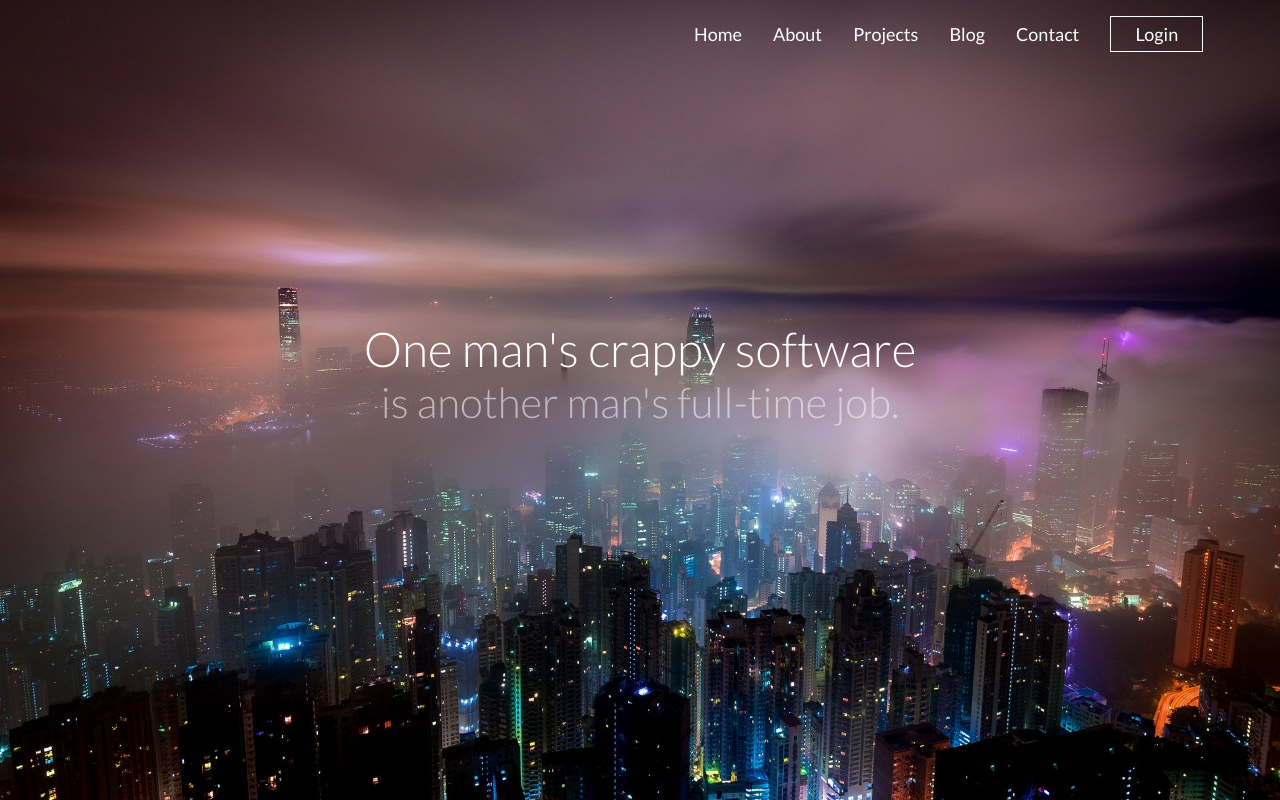
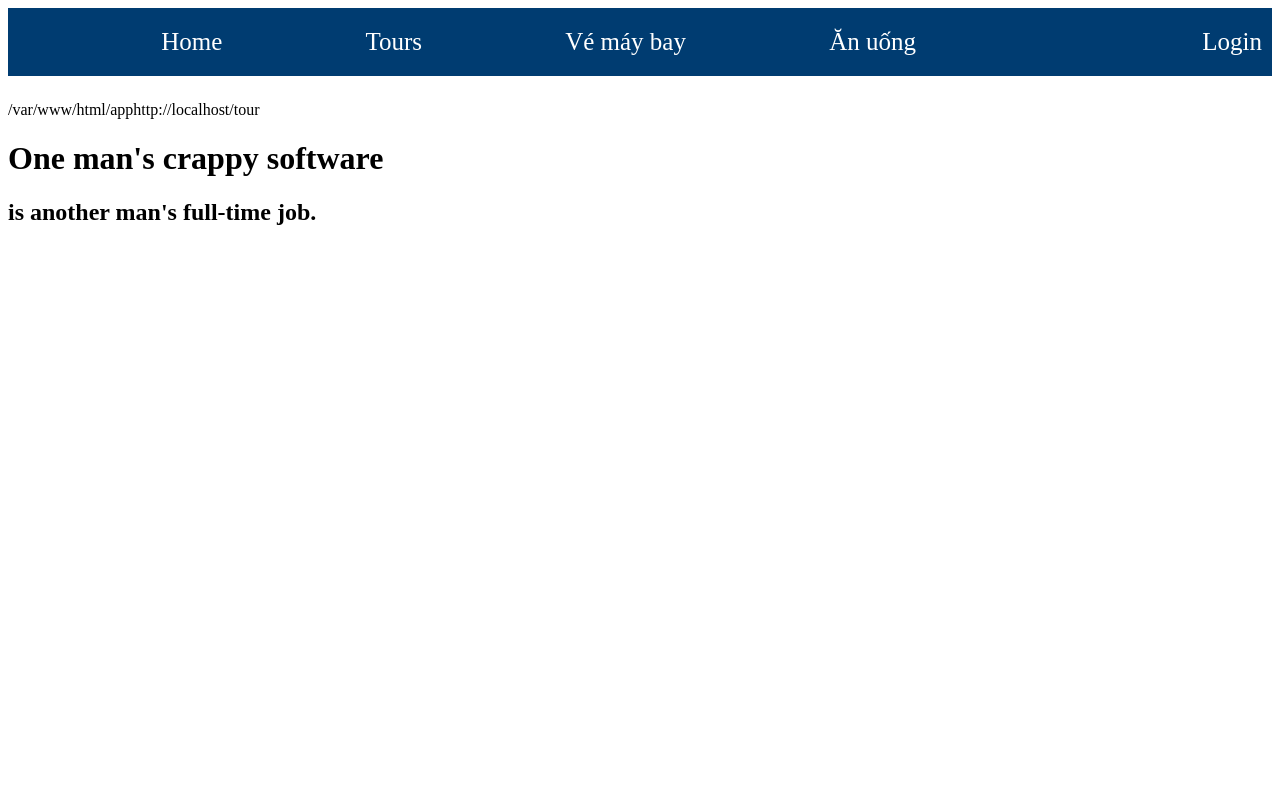
Before and after one commit to Chauptm/He-thong-thong-tin, a PHP site: page /tour/ in a window 1280 px wide. Run offline with PHP 8.4, Linux system fonts and the light colour scheme; data that the repository does not hold is empty.

Commit message:
design tour v1.2

```diff
--- a/app/views/includes/head.php
+++ b/app/views/includes/head.php
@@ -4,9 +4,7 @@
     <meta htttp-equiv="Cache-control" content="no-cache">
     <meta name="viewport" content="width=device-width, initial-scale=1.0">
     <title><?php echo SITENAME; ?></title>
-    <link rel="stylesheet" href="<?php echo URLROOT ?>/public/css/style.css">
-    <link href="https://fonts.googleapis.com/css2?family=Lato:wght@300;400;700&display=swap" rel="stylesheet">
-    <link href="https://fonts.googleapis.com/css?family=Lato:400,700&display=swap" rel="stylesheet" />
+    <link rel="stylesheet" href="<?php echo URLROOT ?>/public/css/includes/navigation.css">
     <script src="https://ajax.googleapis.com/ajax/libs/jquery/3.4.1/jquery.min.js"></script>
 </head>
 <body>
--- a/app/views/includes/navigation.php
+++ b/app/views/includes/navigation.php
@@ -1,19 +1,24 @@
 <nav class="top-nav">
     <ul>
+        <li>
+            <a href="">
+                <img src="" alt="">
+            </a>
+        </li>
         <li>
             <a href="<?php echo URLROOT; ?>/index">Home</a>
         </li>
         <li>
-            <a href="<?php echo URLROOT; ?>/about">About</a>
+            <a href="<?php echo URLROOT; ?>/tours">Tours</a>
         </li>
         <li>
-            <a href="<?php echo URLROOT; ?>/projects">Projects</a>
+            <a href="<?php echo URLROOT; ?>/">Vé máy bay</a>
         </li>
         <li>
-            <a href="<?php echo URLROOT; ?>/posts">Blog</a>
+            <a href="<?php echo URLROOT; ?>/contact">Ăn uống</a>
         </li>
         <li>
-            <a href="<?php echo URLROOT; ?>/contact">Contact</a>
+            <a href="<?php echo URLROOT; ?>/contact"></a>
         </li>
         <li class="btn-login">
             <?php if(isset($_SESSION['user_id'])) : ?>
--- a/app/views/index.php
+++ b/app/views/index.php
@@ -1,11 +1,15 @@
 <?php
    require APPROOT . '/views/includes/head.php';
 ?>
+<?php
+    require APPROOT . '/views/includes/navigation.php';
+?>
+<?php
+    echo APPROOT;
+    echo URLROOT;
+?>
+
 <div id="section-landing">
-    <?php
-       require APPROOT . '/views/includes/navigation.php';
-    ?>
-
     <div class="wrapper-landing">
         <h1>One man's crappy software</h1>
         <h2>is another man's full-time job.</h2>
--- /dev/null
+++ b/public/css/includes/navigation.css
@@ -0,0 +1,13 @@
+.top-nav ul{
+    display: flex;
+    justify-content: space-between;
+    list-style-type: none;
+    padding: 20px 10px;
+    background-color: #003C71;
+    font-size: 25px;
+}
+
+.top-nav ul li a{
+    color: #fff;
+    text-decoration: none;
+}
```
